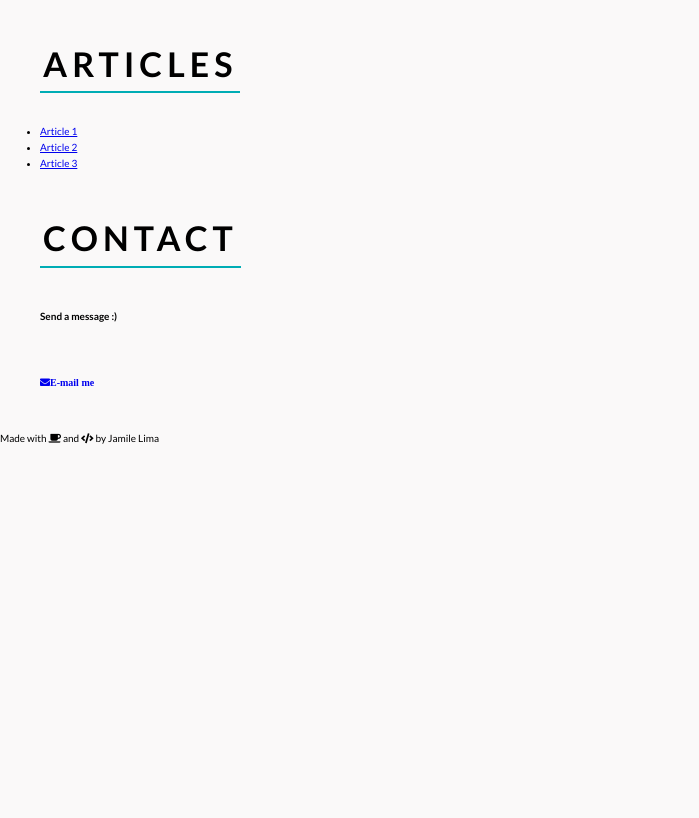
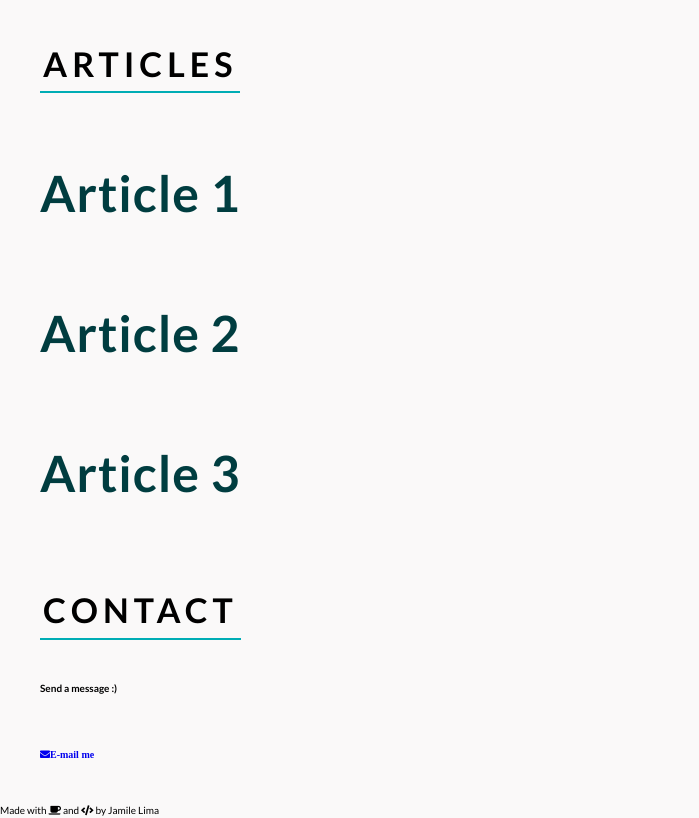
Before and after one commit to fellahi-ali/portfolio, a website: page index.html in a window 1280 px wide. Shown: the part 2374-3192 px from the top of the page, without its empty margins (0-699 px from the left). Before the commit the page ends 2820 px from the top, so only its background shows below. Drawn offline with Linux system fonts and the light colour scheme.

Commit message:
Add styles on _articles.scss

```diff
--- a/index.html
+++ b/index.html
@@ -88,18 +88,18 @@
     <section class="section">
       <h2 class="section__title">Articles</h2>
       <ul class="articles margin-top-large">
-        <li class="article__item">
-          <a class="article__item__link" href="#">
+        <li class="articles__item">
+          <a class="articles__item__link" href="#">
             Article 1
           </a>
         </li>
-        <li class="article__item">
-          <a class="article__item__link" href="#">
+        <li class="articles__item">
+          <a class="articles__item__link" href="#">
             Article 2
           </a>
         </li>
-        <li class="article__item">
-          <a class="article__item__link" href="#">
+        <li class="articles__item">
+          <a class="articles__item__link" href="#">
             Article 3
           </a>
         </li>
--- /dev/null
+++ b/sass/_articles.scss
@@ -0,0 +1,27 @@
+.articles {
+  list-style: none;
+
+  &__item {
+    padding: 3rem 0;
+
+    &__link:link,
+    &__link:visited {
+      font-size: 5rem;
+      font-weight: 700;
+      letter-spacing: 1px;
+      text-decoration: none;
+      color: var(--color-primary-darkest);
+      position: relative;
+      z-index: 10;
+      transition: all .25s ease-in-out;
+
+      @media only screen and (max-width: $bp-medium) {
+        font-size: 3rem;
+      }
+
+      &:hover {
+        color: var(--color-primary);
+      }
+    }
+  }
+}
--- a/sass/main.scss
+++ b/sass/main.scss
@@ -3,4 +3,5 @@
 @import "section.scss";
 @import "skills.scss";
 @import "portfolio.scss";
+@import "articles.scss";
 @import "utils.scss";
```
Also changed, not shown: css/style.css.
